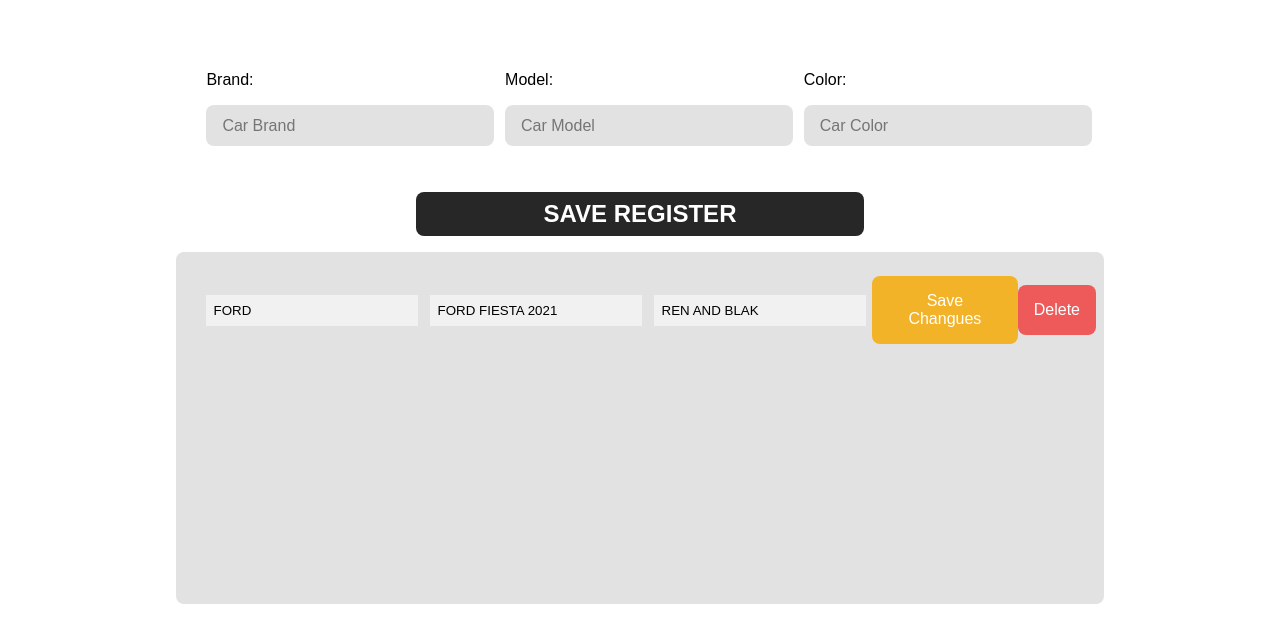
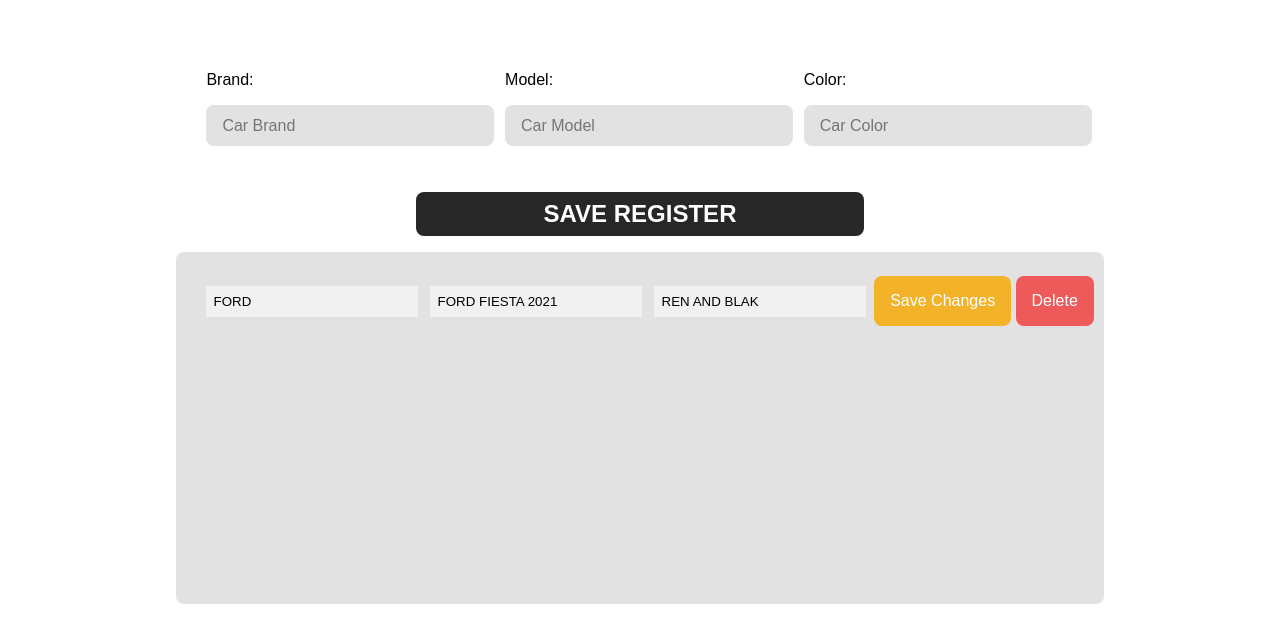
Before and after one commit to roomdan/cars-templete, a plain HTML site: page index.html in a window 1280 px wide. Shown: the part 302-922 px from the top of the page. Drawn offline with Linux system fonts and the light colour scheme.

Commit message:
se cambia la fuente de texto y se corrije ortografia

```diff
--- a/index.html
+++ b/index.html
@@ -7,6 +7,8 @@
     <title>Register</title>
     <link rel="stylesheet" href="./main.css">
     <link rel="stylesheet" href="./rst.css">
+    <link rel="preconnect" href="https://fonts.gstatic.com">
+<link href="https://fonts.googleapis.com/css2?family=Hind+Siliguri:wght@300;400;500;600;700&display=swap" rel="stylesheet">
 </head>
 <body id="cualities">
 <script src="./interface.js" defer></script>
--- a/interface.js
+++ b/interface.js
@@ -52,7 +52,7 @@ let createusers = () => {
         editButton.setAttribute("class", "button-edit");
         editButton.addEventListener("click", () => editUser(user, index))
         editButton.setAttribute("Id", "edit");
-        editButton.innerText = `Save Changues`;
+        editButton.innerText = `Save Changes`;
         operButtons.appendChild(editButton);
 
         const deleteButton = document.createElement("button");
--- a/rst.css
+++ b/rst.css
@@ -9,6 +9,7 @@
 body {
 
     display: block;
+    font-family: 'Hind Siliguri', sans-serif;
 }
 
 a {
```
